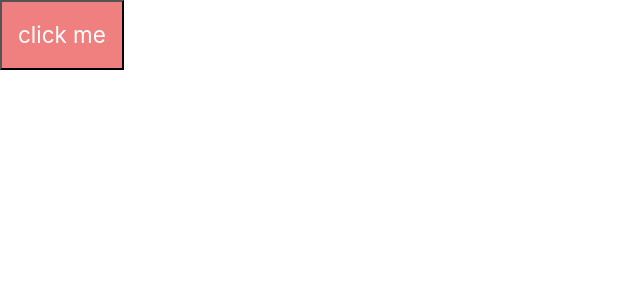
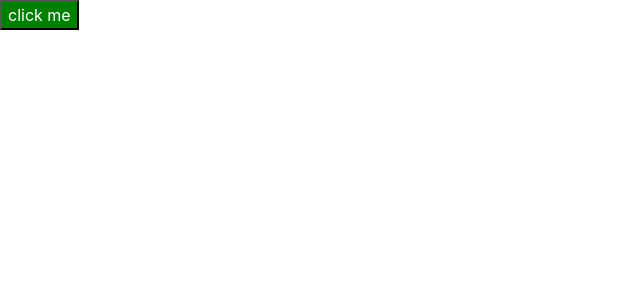
Before and after one commit to domster4444/ddc-workshop, a React (Create React App) app: page / in a window 1280 px wide. Shown: the top 300 px of the page, without its empty margins (0-640 px from the left). Built offline with nearby package versions, Linux system fonts and the light colour scheme.

Commit message:
inline styling using object

```diff
--- a/src/App.js
+++ b/src/App.js
@@ -1,9 +1,12 @@
 import React from 'react';
-import btnStyle from './Button.module.css';
 const App = () => {
+  const buttonStyle = {
+    background: 'green',
+    color: 'white',
+  };
   return (
     <React.Fragment>
-      <button className={btnStyle.error}>click me</button>
+      <button style={buttonStyle}>click me</button>
     </React.Fragment>
   );
 };
```
